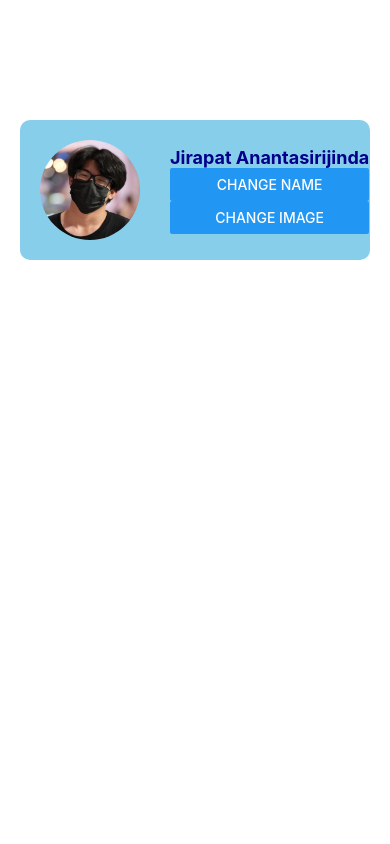
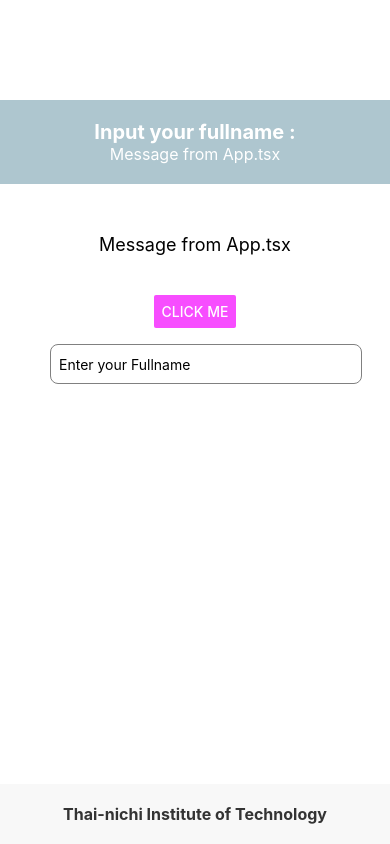
Before and after one commit to Sousettia/TNI_ReactNative_Year3, a React Native app: screen / in a window 390 px wide. Built offline with nearby package versions, Linux system fonts and the light colour scheme.

Commit message:
Practice1_useEffect [August, 03,2024]

```diff
--- a/App.tsx
+++ b/App.tsx
@@ -1,13 +1,41 @@
-import { View, Text } from 'react-native'
-import React from 'react'
-import ProfileScreen from './components/ProfileScreen'
+import { StyleSheet, View, TextInput } from "react-native";
+import React, { useState, useEffect } from "react";
+import AppFooter from "./components/AppFooter";
+import AppHeader from "./components/AppHeader";
+import Content from "./components/Content";
+import {stylesPractice} from "./styles/styles";
 
-const App = ():React.JSX.Element => {
+export default function App(): React.JSX.Element {
+  const [fullname, setFullname] = useState("");
+  const [message, setMessage] = useState("Message from App.tsx");
+  const [footerMessage, setFooterMessage] = useState(
+    "Thai-nichi Institute of Technology"
+  );
+  useEffect(() => {
+    console.log("Component has mounted");
+  },[]);
+  useEffect(() => {
+    console.log(`Fullname has changed to : ${fullname}`);
+  },[fullname]); //run when fullname changed
   return (
-    <View>
-      <ProfileScreen/>
+    <View style={styles.container}>
+      <AppHeader fullname = {fullname} message={message}/>
+      <Content message={message} fullname={fullname}/>
+      <TextInput
+        style = {stylesPractice.input}
+        placeholder="Enter your Fullname"
+        value={fullname}
+        onChangeText={setFullname}
+      />
+      <AppFooter footerMessage={footerMessage}/>
     </View>
-  )
+  );
 }
 
-export default App
+const styles = StyleSheet.create({
+  container: {
+    flex: 1,
+    backgroundColor: "#fff",
+    //justifyContent: "center",
+  },
+});
--- a/components/AppFooter.tsx
+++ b/components/AppFooter.tsx
@@ -3,13 +3,13 @@
 import React from "react";
 
 type AppFooterProps = {
-  text: string; //ถ้ามีเครื่องหมายคำถาม เช่น year? แปลว่า props ไม่จำเป็นต้องส่งค่ามาก็ได้
+  footerMessage: string; //ถ้ามีเครื่องหมายคำถาม เช่น year? แปลว่า props ไม่จำเป็นต้องส่งค่ามาก็ได้
 };
 
-const AppFooter = ({ text }: AppFooterProps): React.JSX.Element => {
+const AppFooter = ({ footerMessage }: AppFooterProps): React.JSX.Element => {
   return (
     <View style={styles.footer}>
-      <Text style={styles.footerText}>{text}</Text>
+      <Text style={styles.footerText}>{footerMessage}</Text>
     </View>
   );
 };
--- a/components/AppHeader.tsx
+++ b/components/AppHeader.tsx
@@ -1,37 +1,41 @@
-import { StyleSheet, View, Text } from 'react-native'
-import React from 'react'
-
-
+import { StyleSheet, View, Text } from "react-native";
+import React from "react";
 
 type AppHeaderProps = {
-  text:string //ถ้ามีเครื่องหมายคำถาม เช่น year? แปลว่า props ไม่จำเป็นต้องส่งค่ามาก็ได้
-}
+  fullname: string;
+  message: string;
+};
 
-const AppHeader = ({text}:AppHeaderProps/*any*/):React.JSX.Element => {
+const AppHeader = (
+  { fullname, message }: AppHeaderProps /*any*/
+): React.JSX.Element => {
   return (
     <View style={styles.header}>
-      <Text style={styles.headerText}>{text}</Text>
-      <Text style={styles.subtitleText}>Message from App.tsx</Text>
+      <Text style={styles.headerText}>Input your fullname :</Text>
+      <Text style={styles.headerText}>{fullname}</Text>
+      <Text style={styles.subtitleText}>{message}</Text>
     </View>
-  )
-}
+  );
+};
 
-export default AppHeader
+export default AppHeader;
 
 const styles = StyleSheet.create({
   header: {
-  backgroundColor: '#AEC6CF',
-  padding: 20,
-  alignItems: 'center',
-  justifyContent: 'center',
+    backgroundColor: "#AEC6CF",
+    padding: 20,
+    alignItems: "center",
+    justifyContent: "center",
+    marginTop:100,
+    marginBottom:50
   },
   headerText: {
-  fontSize: 20,
-  fontWeight: 'bold',
-  color: '#fff',
+    fontSize: 20,
+    fontWeight: "bold",
+    color: "#fff",
   },
   subtitleText: {
-  fontSize: 16,
-  color: '#fff',
+    fontSize: 16,
+    color: "#fff",
   },
-  });
+});
--- a/components/Content.tsx
+++ b/components/Content.tsx
@@ -1,21 +1,31 @@
 import { StyleSheet, Text, View, Button, Alert } from "react-native";
 import React from "react";
+import { stylesPractice } from "../styles/styles";
 
 const onClickMe = () => {
   Alert.alert("Hi", "Hello React.js");
 };
 
 type ContextProps = {
-  text: string;
+  message: string;
+  fullname: string;
 };
 
-const Context = ({text}:ContextProps):React.JSX.Element => {
+const Context = ({ message,fullname }: ContextProps): React.JSX.Element => {
+
+  const [displayFullname,setdisplayFullname] = React.useState('');
+  const handleButtonClick = () => {
+    setdisplayFullname(fullname);
+    Alert.alert("Hello",`Fullname has changed to : ${fullname}`)
+  }
+
   return (
-    <View style={styles.content}>
-      <Text style={styles.text}>{text}</Text>
+    <View style={stylesPractice.content}>
+      <Text style={stylesPractice.text}>{message}</Text>
+      <Text style={stylesPractice.text}>{displayFullname}</Text>
       <Button
         title="Click Me"
-        onPress={onClickMe}
+        onPress={handleButtonClick}
         color="#F74DFF"
         /* onPress={() => Alert.alert("Hi", "React Native is Fun!!")}*/
       ></Button>
--- a/components/ProfileScreen.tsx
+++ b/components/ProfileScreen.tsx
@@ -3,16 +3,15 @@
 import styles from "../styles/styles";
 
 const ProfileScreen = (): React.JSX.Element => {
-
   const Image_1 = require("../assets/Profile_1.jpg");
   const Image_2 = require("../assets/Profile_2.jpg");
   const [name, setName] = useState("Jirapat Anantasirijinda");
   const [profileImage, setImg] = useState(Image_1);
   const handleChangeName = () => {
-    setName(name == "Ping"?"Jirapat Anantasirijinda":"Ping")
+    setName(name == "Ping" ? "Jirapat Anantasirijinda" : "Ping");
   };
   const handleChangeImage = () => {
-    setImg(profileImage === Image_1?Image_2:Image_1);
+    setImg(profileImage === Image_1 ? Image_2 : Image_1);
   };
 
   return (
--- a/styles/styles.ts
+++ b/styles/styles.ts
@@ -1,32 +1,93 @@
-import { Button, StyleSheet } from "react-native";
+import { StyleSheet } from "react-native";
 
-export default StyleSheet.create({
+const styles = StyleSheet.create({
   container: {
     alignItems: "center",
     padding: 20,
-        borderColor: "#f5f5f5",
+    borderColor: "#f5f5f5", //ตั้งค่าสีพื้นหลังเป็นสีเทาอ่อน
   },
-    profileImage:{
-        borderRadius:50,
-        width:100,
-        height:100,
-        marginRight:30,
+  profileImage: {
+    borderRadius: 50,
+    width: 100,
+    height: 100,
+    marginRight: 20,
   },
-    profileContainer:{
-        flexDirection:'row',
-        alignItems:'center',
-        width:'100%',
-        padding:20,
-        borderRadius:10,
-        backgroundColor:'skyblue',
-        elevation:5,
-        marginTop:100,
+  profileContainer: {
+    flexDirection: "row",
+    alignItems: "center",
+    width: "100%",
+    padding: 20,
+    borderRadius: 10,
+    backgroundColor: "white",
+    elevation: 5,
+    marginTop: 50,
   },
-    profileName:{
-        fontSize:18,
-        fontWeight:'bold',
-        color:'#00008B',
-        textAlign:'center',
-        textTransform:'capitalize',
+  profileName: {
+    fontSize: 20,
+    fontWeight: "bold",
+    color: "#00008b",
   },
-})
+});
+
+const stylesPractice = StyleSheet.create({
+  container: {
+   // flex: 1,
+    justifyContent: "center",
+    alignItems: "center",
+    padding: 16,
+    backgroundColor: "#ffffff",
+
+  },
+  header: {
+    backgroundColor: "#AEC6CF",
+    padding: 20,
+    alignItems: "center",
+    justifyContent: "center",
+    marginTop:100
+  },
+  headerText: {
+    fontSize: 20,
+    fontWeight: "bold",
+    color: "#fff",
+  },
+  subtitleText: {
+    fontSize: 16,
+    color: "#fff",
+  },
+  footer: {
+    backgroundColor: "#f8f8f8",
+    padding: 20,
+    alignItems: "center",
+    justifyContent: "center",
+    position: "absolute",
+    left: 0,
+    right: 0,
+    bottom: 0,
+  },
+  footerText: {
+    fontSize: 16,
+    fontWeight: "bold",
+    color: "#333",
+  },
+  content: {
+ //   flex: 1,
+    alignItems: "center",
+    justifyContent: "center",
+  },
+  text: {
+    fontSize: 18,
+    marginBottom: 20,
+  },
+  input: {
+    height: 40,
+    borderColor: "gray",
+    borderWidth: 1,
+    marginTop: 16,
+    paddingHorizontal: 8,
+    width: "80%",
+    borderRadius: 8,
+    marginLeft:50
+  },
+});
+
+export { styles, stylesPractice };
```
Also changed, not shown: App1.tsx (+4 -4 lines), App2.tsx (added, +13 -0 lines), components/UseEffectExample.tsx (added, +29 -0 lines). Lines whose indentation alone changed are shown as unchanged.
